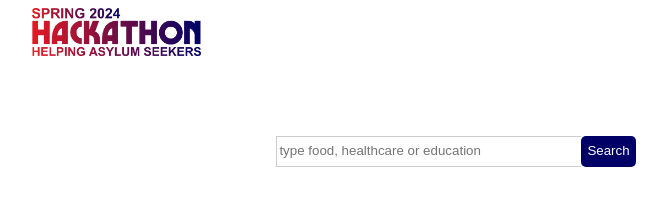
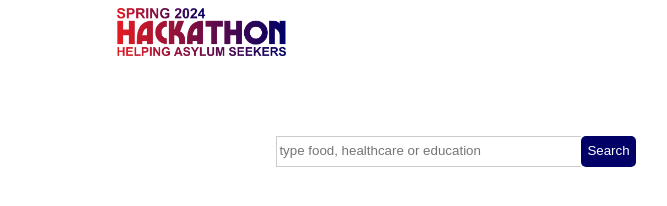
Before and after one commit to Yoi96/LAGCC-Spring-2024-Hackathon, a plain HTML site: page index.html in a window 1280 px wide. Shown: the whole page, without its empty margins (184-851 px from the left). Drawn offline with Linux system fonts and the light colour scheme.

Commit message:
Update style.css

```diff
--- a/css/style.css
+++ b/css/style.css
@@ -56,7 +56,7 @@ a:hover
 .header
 {
       display: grid;
-      grid-template-columns: auto auto auto;
+      grid-template-columns: auto  auto;
 
 }
 
```
